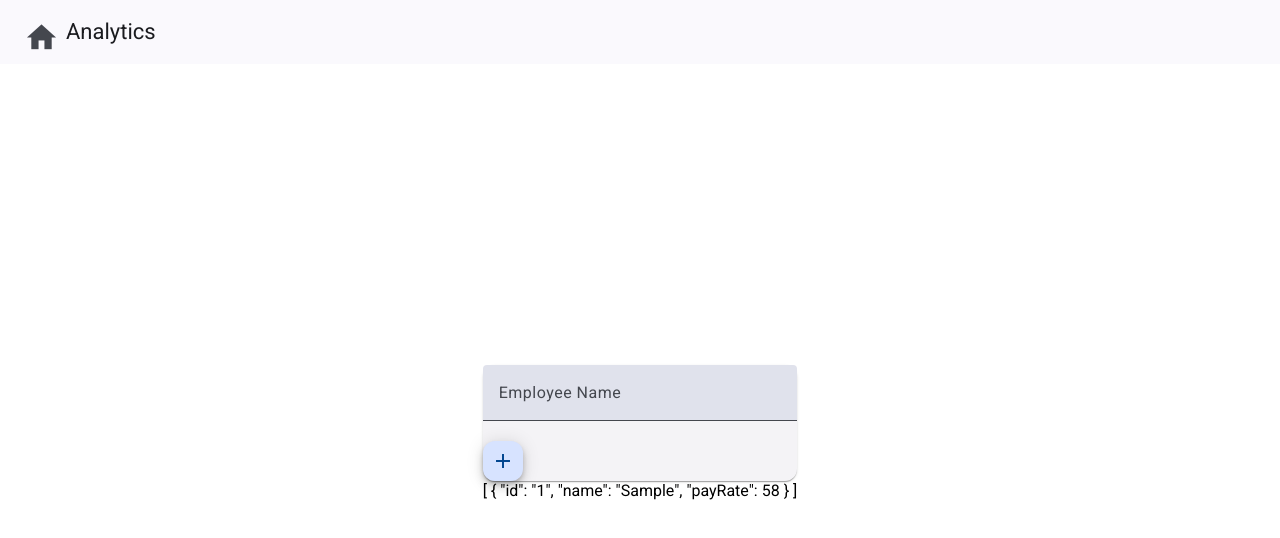
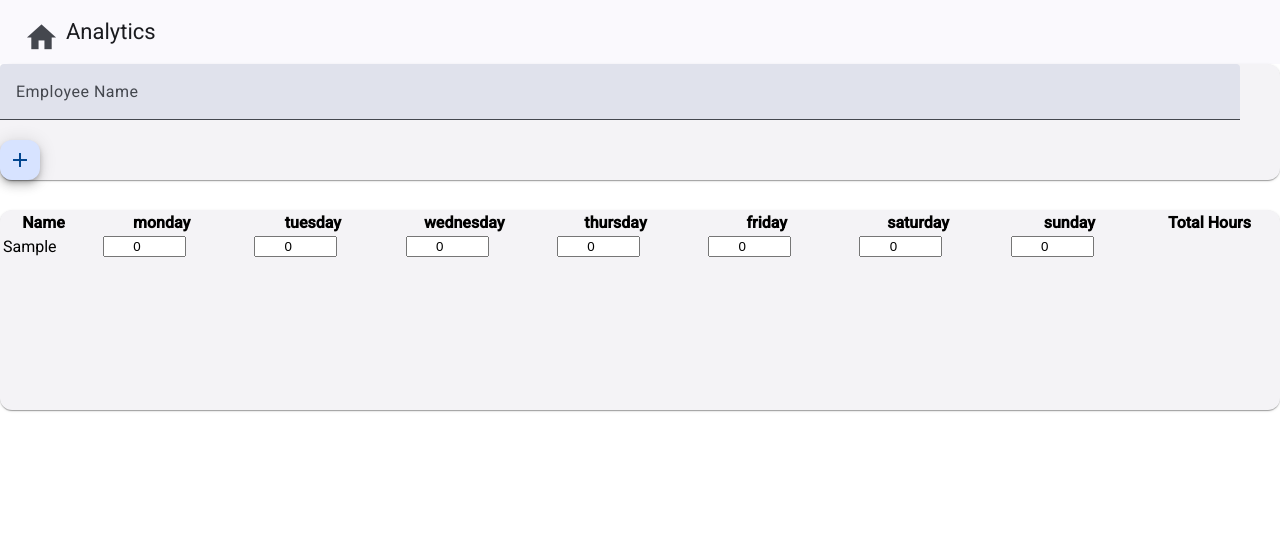
Before and after one commit to 64r3th/timesheet-app, an Angular app in the folder hr-timesheet/: page /timesheet in a window 1280 px wide. Both pictures are taken after typing "Sample" into the empty fields and a click on the button "add". Shown: the top 538 px of the page. Built offline with nearby package versions, Linux system fonts and the light colour scheme.

Commit message:
Completed Unit 08 pt1

```diff
--- a/hr-timesheet/src/app/app.module.ts
+++ b/hr-timesheet/src/app/app.module.ts
@@ -1,4 +1,5 @@
 import { NgModule      } from '@angular/core';
+import {FormsModule    } from '@angular/forms';
 import { BrowserModule } from '@angular/platform-browser';
 
 import { AppComponent            } from './app.component';
@@ -23,6 +24,7 @@
     BrowserModule,
     AppRoutingModule,
     MaterialModule,
+    FormsModule,
   ],
   providers: [],
   bootstrap: [AppComponent]
--- a/hr-timesheet/src/app/components/timesheet/timesheet.component.html
+++ b/hr-timesheet/src/app/components/timesheet/timesheet.component.html
@@ -13,6 +13,24 @@
       </button>
     </mat-card>
 
-    <div>{{employees | json}}</div>
+    <mat-card class="hours">
+      <table>
+        <thead>
+        <th>Name</th>
+        <th *ngFor="let day of weekdays">{{day}}</th>
+        <th>Total Hours</th>
+        <th></th>
+        </thead>
+
+        <tbody>
+        <tr *ngFor="let employee of employees; let i = index">
+          <td>{{employee.name}}</td>
+          <td *ngFor="let day of weekdays">
+            <input type="number" [id]="day" [(ngModel)]="employee[day]" class="hours-input">
+          </td>
+        </tr>
+        </tbody>
+      </table>
+    </mat-card>
   </div>
 </div>
--- a/hr-timesheet/src/app/components/timesheet/timesheet.component.scss
+++ b/hr-timesheet/src/app/components/timesheet/timesheet.component.scss
@@ -1,8 +1,3 @@
-.main-container {
-  display: flex;
-  align-items: center;
-  height: calc(100% - 64px);
-}
 h2 {
   text-align: center;
 }
@@ -10,3 +5,21 @@
 .cards {
   margin: auto;
 }
+
+mat-form-field {
+  width: calc(100% - 40px);
+}
+
+.hours {
+  min-height: 200px;
+  margin-top: 30px;
+  display: flex;
+  flex-direction: column;
+  justify-content: space-between;
+}
+
+.hours-input {
+  max-width: 75px;
+  margin-left: 15px;
+  text-align: center;
+}
--- a/hr-timesheet/src/app/components/timesheet/timesheet.component.ts
+++ b/hr-timesheet/src/app/components/timesheet/timesheet.component.ts
@@ -18,6 +18,7 @@
   employeeNameFC: FormControl<string> = new FormControl('', this.nameValidator());
   employees: Employee[] = [];
   employeeId: number = 0;
+  weekdays: string[] = ['monday', 'tuesday', 'wednesday', 'thursday', 'friday', 'saturday', 'sunday'];
 
   constructor(
     private route: ActivatedRoute,
@@ -38,6 +39,13 @@
         departmentId: this.department?.id,
         name: this.employeeNameFC.value,
         payRate: Math.floor(Math.random() * 50) + 50,
+        monday: 0,
+        tuesday: 0,
+        wednesday: 0,
+        thursday: 0,
+        friday: 0,
+        saturday: 0,
+        sunday: 0
       });
 
       this.employeeNameFC.setValue('');
```
Also changed, not shown: hr-timesheet/src/app/interfaces/employee.ts (+9 -0 lines).
